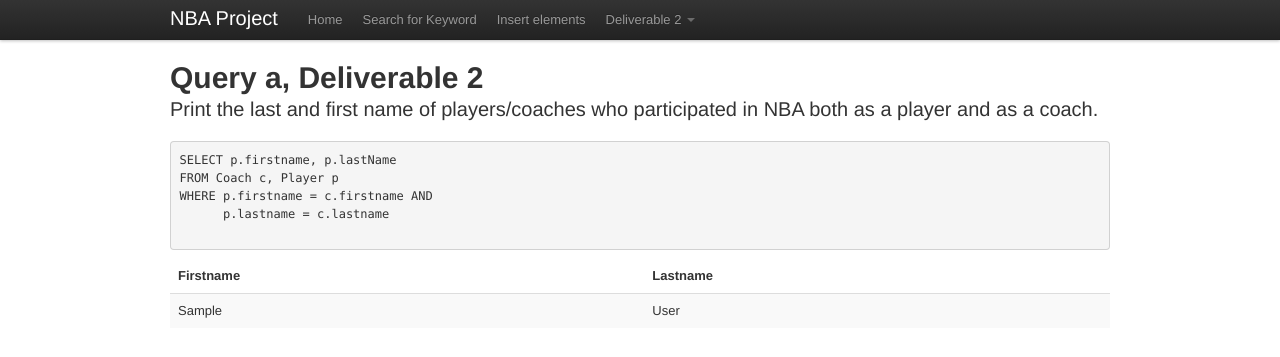
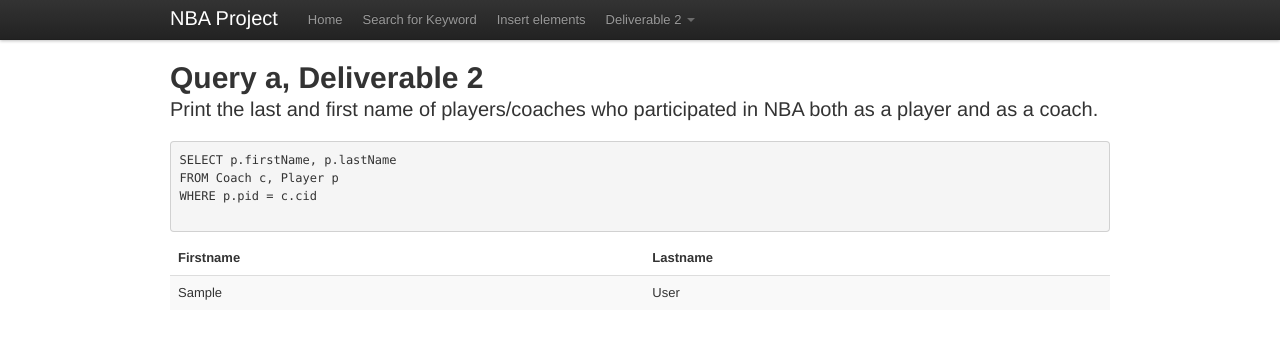
Before and after one commit to rkempter/nba-sql, a PHP site: page /query_2_a.php in a window 1280 px wide. Shown: the top 357 px of the page. Run offline with PHP 8.4, Linux system fonts and the light colour scheme; tables that the repository leaves empty or names only in its code hold one stand-in row (values such as "Sample post"); some libraries are stand-ins or nearby versions.

Commit message:
Use cid & pid for comparison instead of first names and last names

```diff
--- a/query_2_a.php
+++ b/query_2_a.php
@@ -52,19 +52,17 @@
       <p class="lead">Print  the last  and first name  of  players/coaches who participated  in  NBA both  as  a player  and as  a
 coach.</p>
       <pre>
-SELECT p.firstname, p.lastName
+SELECT p.firstName, p.lastName
 FROM Coach c, Player p
-WHERE p.firstname = c.firstname AND
-      p.lastname = c.lastname
+WHERE p.pid = c.cid
       </pre>
     </header>
     <?php $connection = new DB_Class(); ?>
     <?php $connection->connect() ?>
     <?php $query = "
-                    SELECT p.firstname, p.lastName
+                    SELECT p.firstName, p.lastName
                     FROM Coach c, Player p
-                    WHERE p.firstname = c.firstname AND
-                          p.lastname = c.lastname ";  ?>
+                    WHERE p.pid = c.cid";  ?>
     <?php $data = $connection->fetch($query); ?>
     <table class="table table-striped">
       <thead>
@@ -79,7 +77,7 @@ WHERE p.firstname = c.firstname AND
           <td><?php echo $row[0]; ?></td>
           <td><?php echo $row[1]; ?></td>
         </tr>
-      <?php endforeach ?>
+      <?php endforeach; ?>
       </tbody>
     </table>
     <?php $connection->close_connection(); ?>
```
